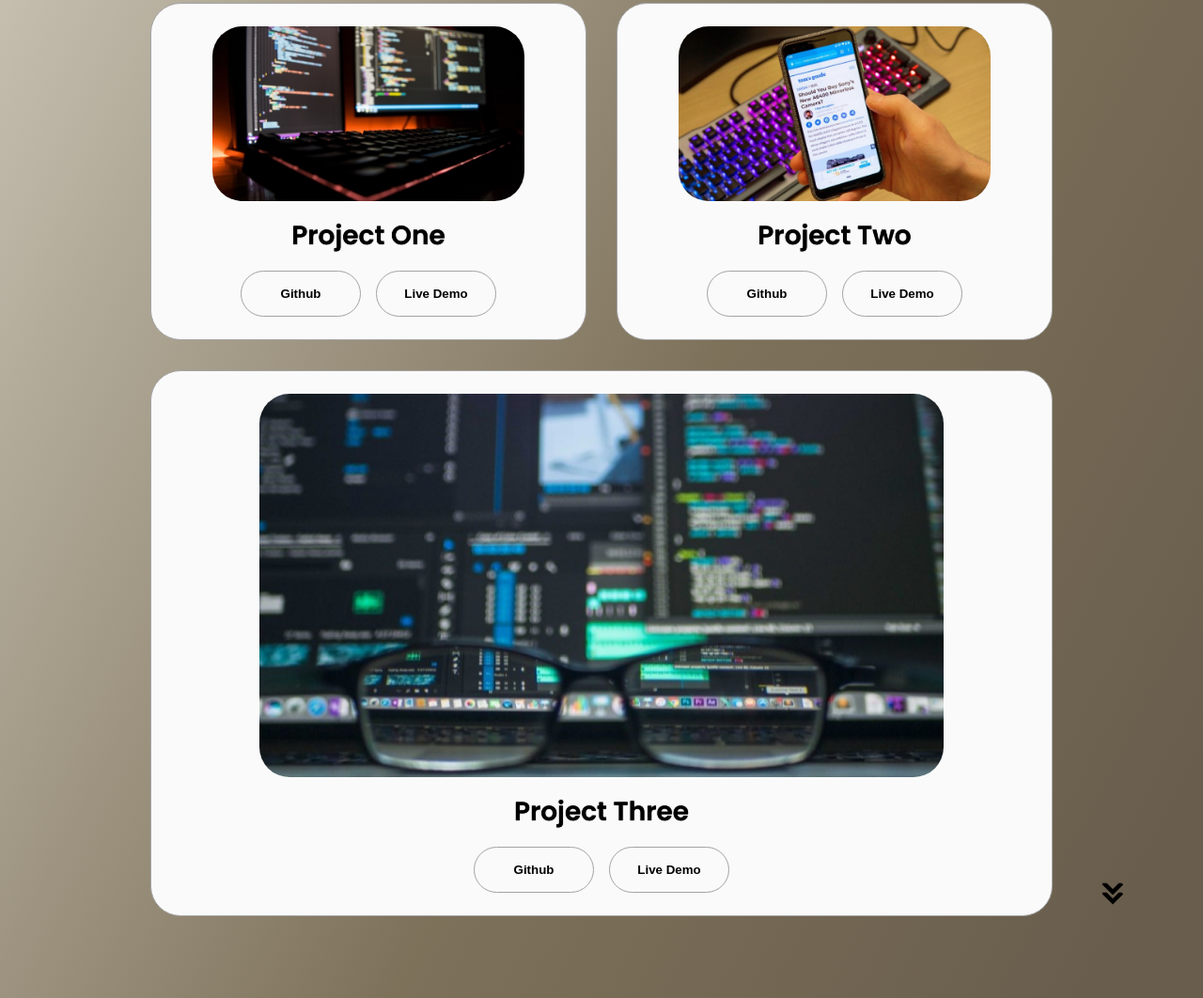
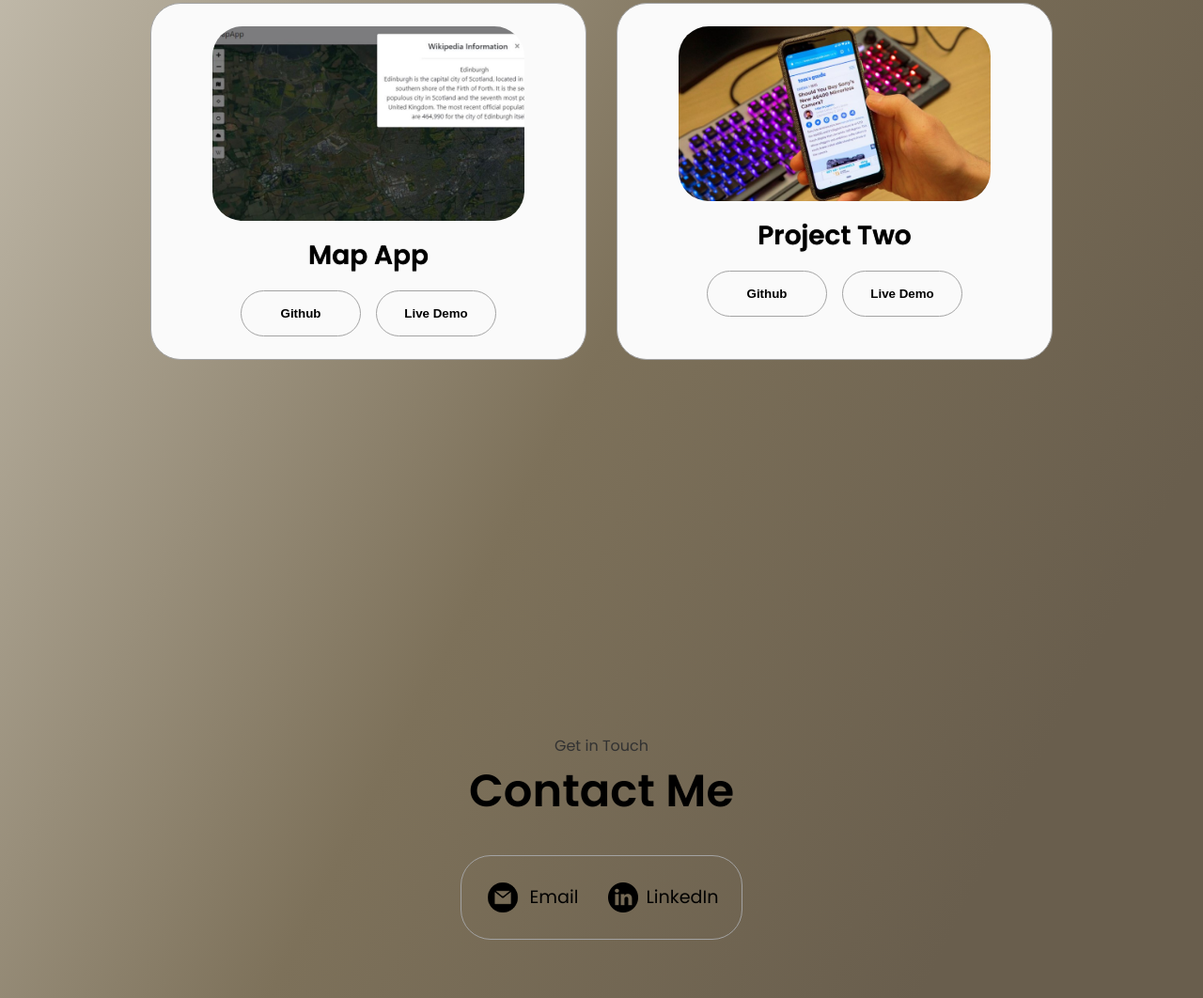
Before and after one commit to maesterfox/DFportfolio1, a website: page dist/index.html in a window 1280 px wide. Shown: the part 2590-3652 px from the top of the page at 94% size. Drawn offline with Linux system fonts and the light colour scheme.

Commit message:
update cv and projects

```diff
--- a/dist/index.html
+++ b/dist/index.html
@@ -47,7 +47,7 @@
         <div class="btn-container">
           <button
             class="btn btn-color-2"
-            onclick="window.open('./assets/davidfoxresume.pdf')"
+            onclick="window.open('./assets/davidfoxcv.pdf')"
           >
             Download CV
           </button>
@@ -66,7 +66,7 @@
             src="./assets/github.png"
             alt="My Github profile"
             class="icon"
-            onclick="location.href='https://github.com/maesterfox'"
+            onclick="location.href='https://github.com/maesterfox/'"
           />
         </div>
       </div>
@@ -290,22 +290,22 @@
           <div class="details-container color-container">
             <div class="article-container">
               <img
-                src="./assets/project-1.jpg"
+                src="./assets/gaz.jpg"
                 alt="Project 1"
                 class="project-img"
               />
             </div>
-            <h2 class="experience-sub-title project-title">Project One</h2>
+            <h2 class="experience-sub-title project-title">Map App</h2>
             <div class="btn-container">
               <button
                 class="btn btn-color-2 project-btn"
-                onclick="location.href='https://github.com/'"
+                onclick="location.href='https://github.com/maesterfox/gaz.git'"
               >
                 Github
               </button>
               <button
                 class="btn btn-color-2 project-btn"
-                onclick="location.href='https://github.com/'"
+                onclick="location.href='https://davidfoxdev.co.uk/gaz/'"
               >
                 Live Demo
               </button>
@@ -335,38 +335,7 @@
               </button>
             </div>
           </div>
-          <div class="details-container color-container">
-            <div class="article-container">
-              <img
-                src="./assets/project-3.jpg"
-                alt="Project 3"
-                class="project-img"
-              />
-            </div>
-            <h2 class="experience-sub-title project-title">Project Three</h2>
-            <div class="btn-container">
-              <button
-                class="btn btn-color-2 project-btn"
-                onclick="location.href='https://github.com/maesterfox'"
-              >
-                Github
-              </button>
-              <button
-                class="btn btn-color-2 project-btn"
-                onclick="location.href='https://github.com/maesterfox'"
-              >
-                Live Demo
-              </button>
-            </div>
-          </div>
-        </div>
-      </div>
-      <img
-        src="./assets/arrow.png"
-        alt="Arrow icon"
-        class="icon arrow"
-        onclick="location.href='./#contact'"
-      />
+
     </section>
     <section id="contact">
       <p class="section__text__p1">Get in Touch</p>
@@ -378,7 +347,7 @@
             alt="Email icon"
             class="icon contact-icon email-icon"
           />
-          <p><a href="mailto:davidfoxtechcode@gmail.com">davidfoxtechcode@gmail.com</a></p>
+          <p><a href="mailto:david@davidfoxdev.co.uk">Email</a></p>
         </div>
         <div class="contact-info-container">
           <img
```
Also changed, not shown: dist/assets/gaz.jpg (added), 2 other files.
